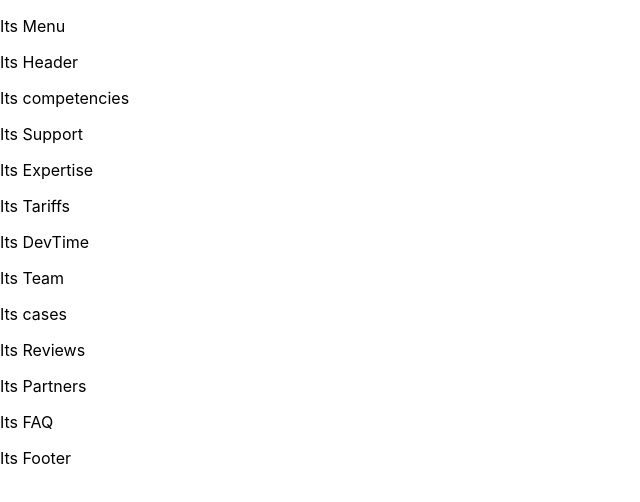
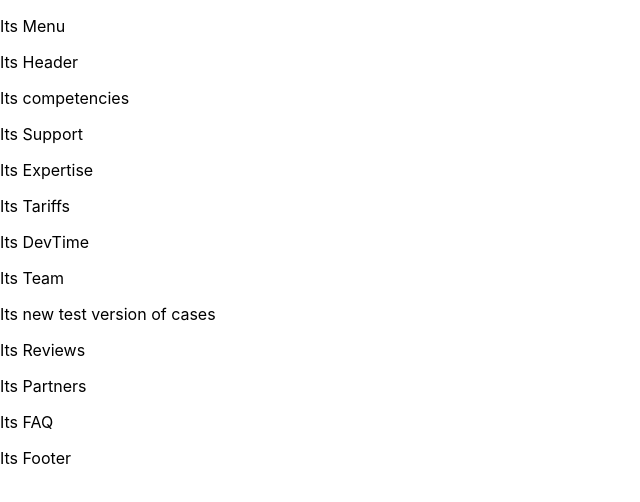
Before and after one commit to osikova/testtt, a React (Create React App) app: page / in a window 1280 px wide. Shown: the top 502 px of the page, without its empty margins (0-640 px from the left). Built offline with nearby package versions, Linux system fonts and the light colour scheme.

Commit message:
try to change author

```diff
--- a/src/components/Cases/Cases.jsx
+++ b/src/components/Cases/Cases.jsx
@@ -3,7 +3,7 @@ import './Cases.module.css';
 
 const Cases = () => {
     return (
-        <p>Its cases</p>
+        <p>Its new test version of cases</p>
     );
 }
 
```
